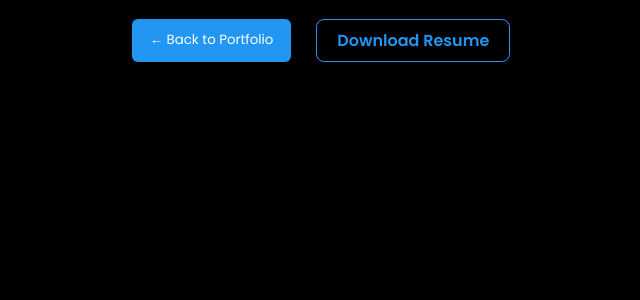
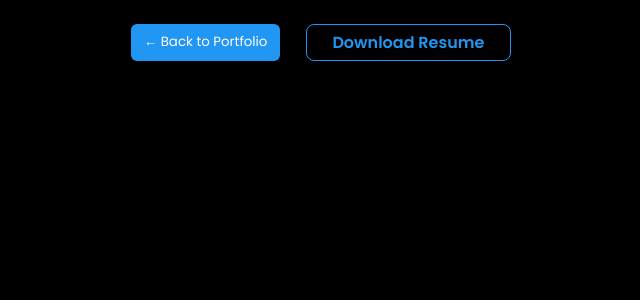
Before and after one commit to ShankarAnandNidadavolu/MyPortfolio, a React (Create React App) app: page /resume in a window 1280 px wide. Shown: the top 300 px of the page, without its empty margins (319-959 px from the left). Built offline with nearby package versions, Linux system fonts and the light colour scheme.

Commit message:
resume buttons updated

```diff
--- a/src/Resume.jsx
+++ b/src/Resume.jsx
@@ -17,12 +17,12 @@ export default function Resume() {
         <button
           onClick={() => (window.location.href = "/")}
           style={{
-            margin: "15px",
-            marginRight: "10px",
+            margin: "3vh 1vw",
+            marginRight: "1vw",
             color: "#fff",
             background: "#2196f3",
             border: "none",
-            padding: "8px 18px",
+            padding: ".6vh 1vw",
             borderRadius: "6px",
             cursor: "pointer",
           }}
@@ -34,12 +34,12 @@ export default function Resume() {
           href="/resume.pdf"
           download="Shankar_Nidadavolu_Resume.pdf"
           style={{
-            margin: "15px",
+            margin: "3vh 1vw",
             color: "#2196f3",
             textDecoration: "none",
             fontWeight: "600",
             border: "1px solid #2196f3",
-            padding: "8px 20px",
+            padding: ".6vh 2vw",
             borderRadius: "8px",
             transition: "0.3s",
           }}
```
